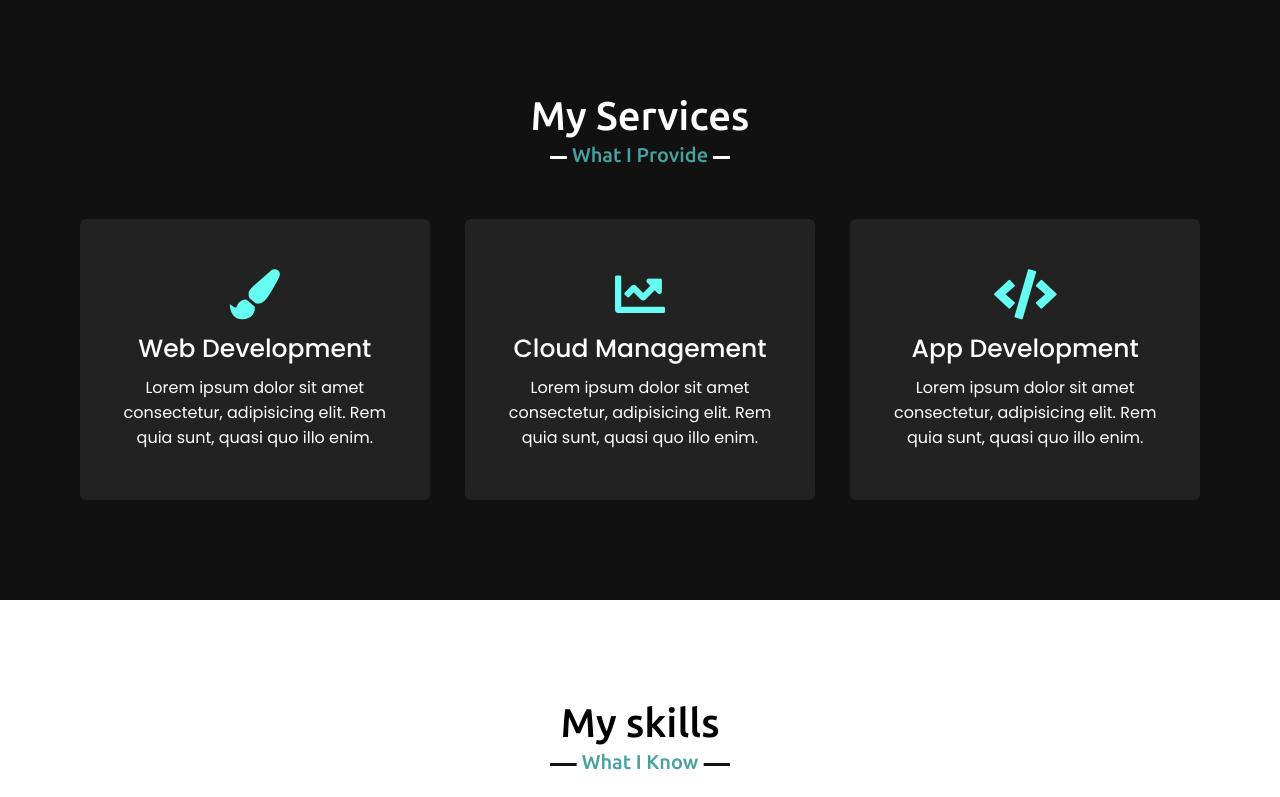
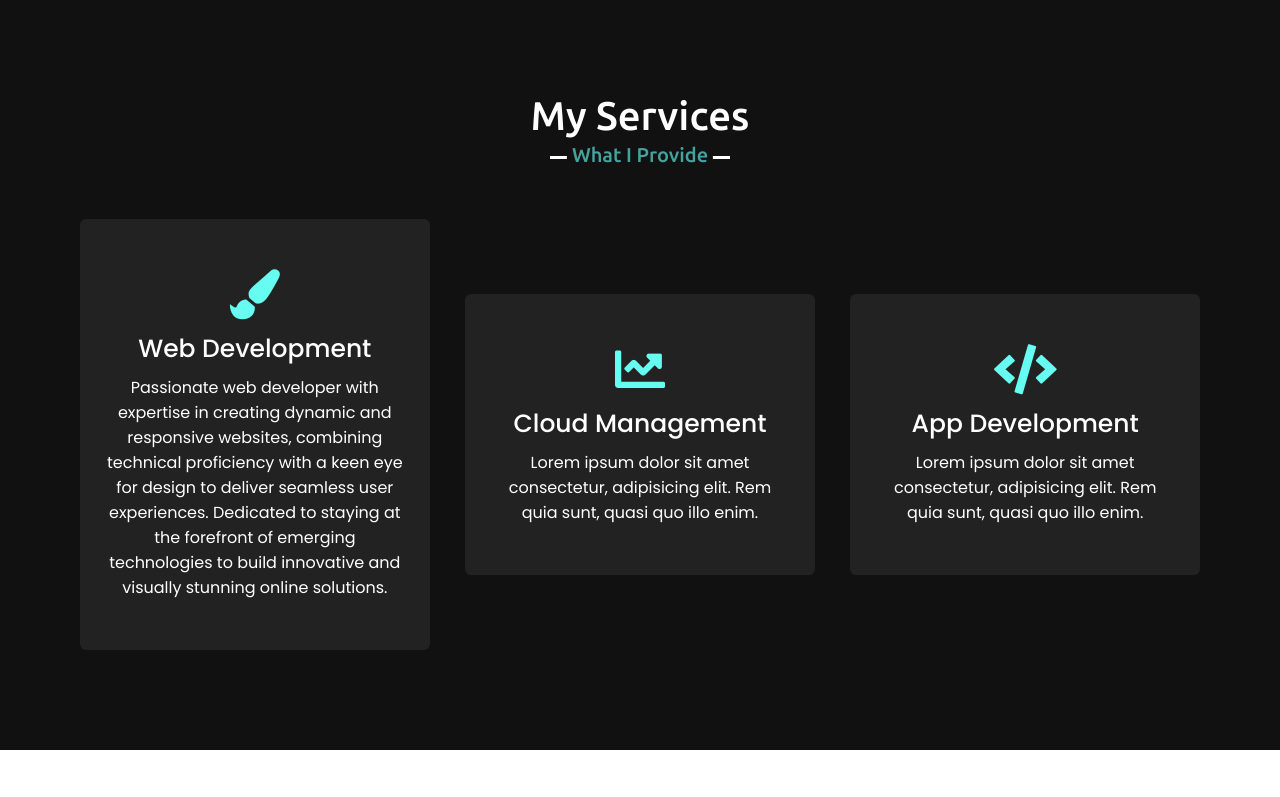
Before and after one commit to Subham-Shaurya/Portfolio, a plain HTML site: page index.html in a window 1280 px wide. Shown: the part 1540-2337 px from the top of the page. Drawn offline with nearby package versions, Linux system fonts and the light colour scheme.

Commit message:
Update index.html

```diff
--- a/index.html
+++ b/index.html
@@ -74,7 +74,7 @@
                     <div class="box">
                         <i class="fas fa-paint-brush"></i>
                         <div class="text">Web Development</div>
-                        <p>Lorem ipsum dolor sit amet consectetur, adipisicing elit. Rem quia sunt, quasi quo illo enim.</p>
+                        <p>Passionate web developer with expertise in creating dynamic and responsive websites, combining technical proficiency with a keen eye for design to deliver seamless user experiences. Dedicated to staying at the forefront of emerging technologies to build innovative and visually stunning online solutions.</p>
                     </div>
                 </div>
                 <div class="card">
```
